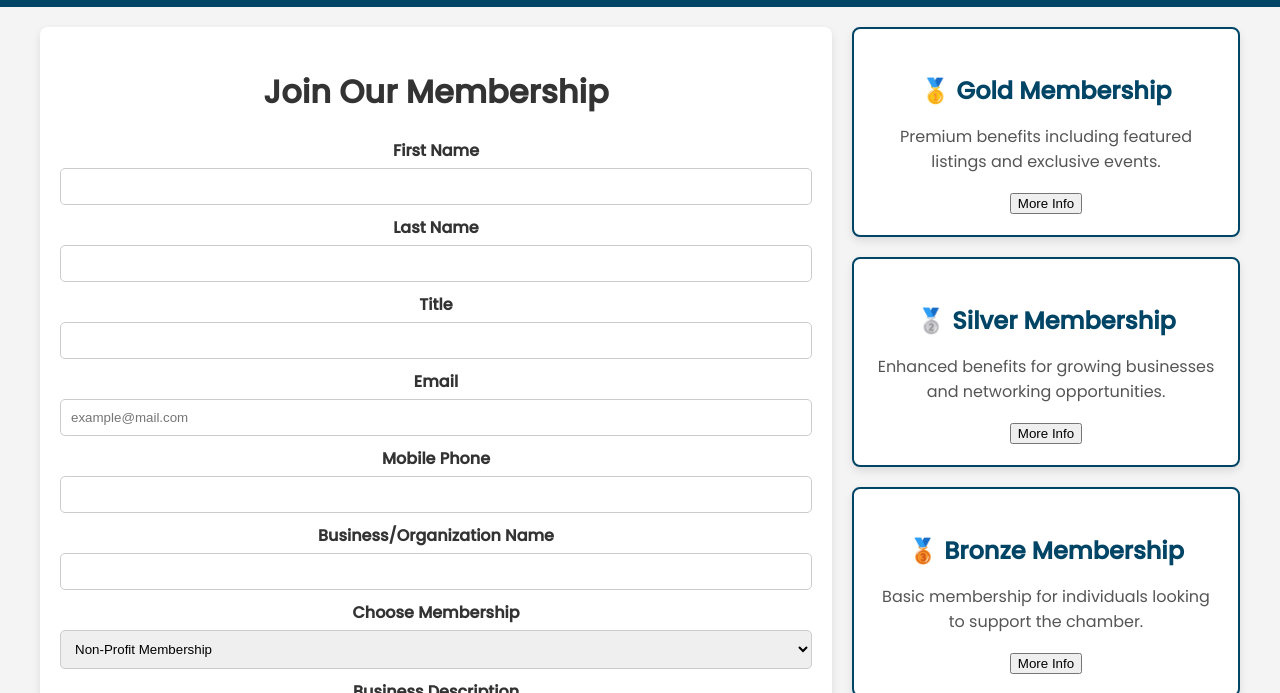
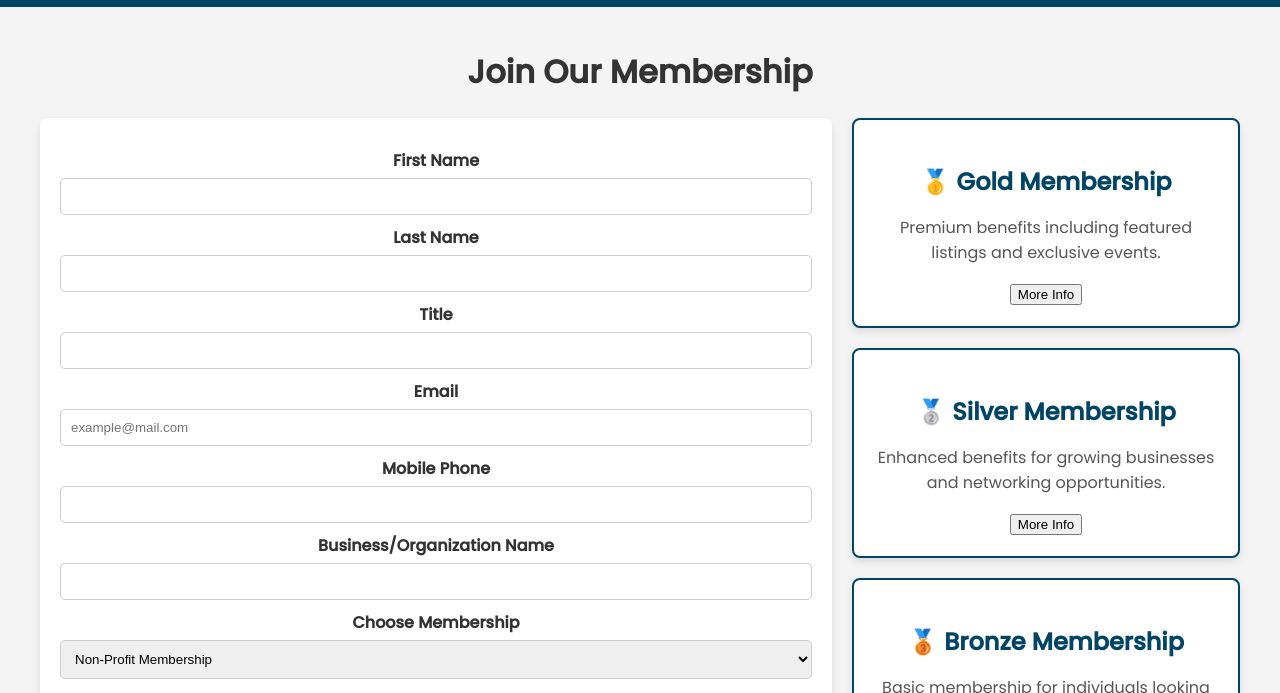
Before and after one commit to dago-developer/wdd231, a plain HTML site: page chamber/join.html in a window 1280 px wide. Shown: the part 107-800 px from the top of the page. Drawn offline with Linux system fonts and the light colour scheme.

Commit message:
changes????

```diff
--- a/chamber/join.html
+++ b/chamber/join.html
@@ -33,11 +33,12 @@
     </header>
 
     <main>
+        <h1>Join Our Membership</h1>
         <div class="form-membership-wrapper">
             <!-- Formulario -->
             <div class="form-container">
                 <form action="thankyou.html" method="get">
-                    <h1>Join Our Membership</h2>
+
 
                     <label for="first-name">First Name</label>
                     <input type="text" id="first-name" name="first-name" required autocomplete="given-name" title="Enter your first name">
```
